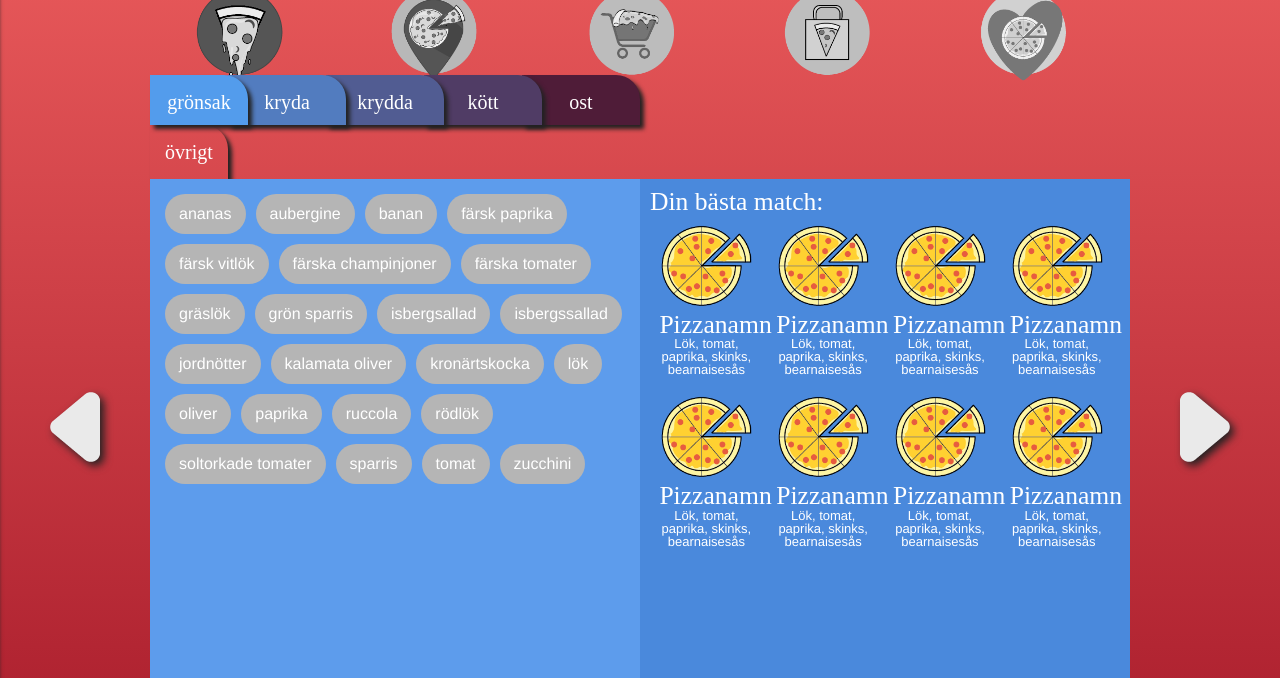
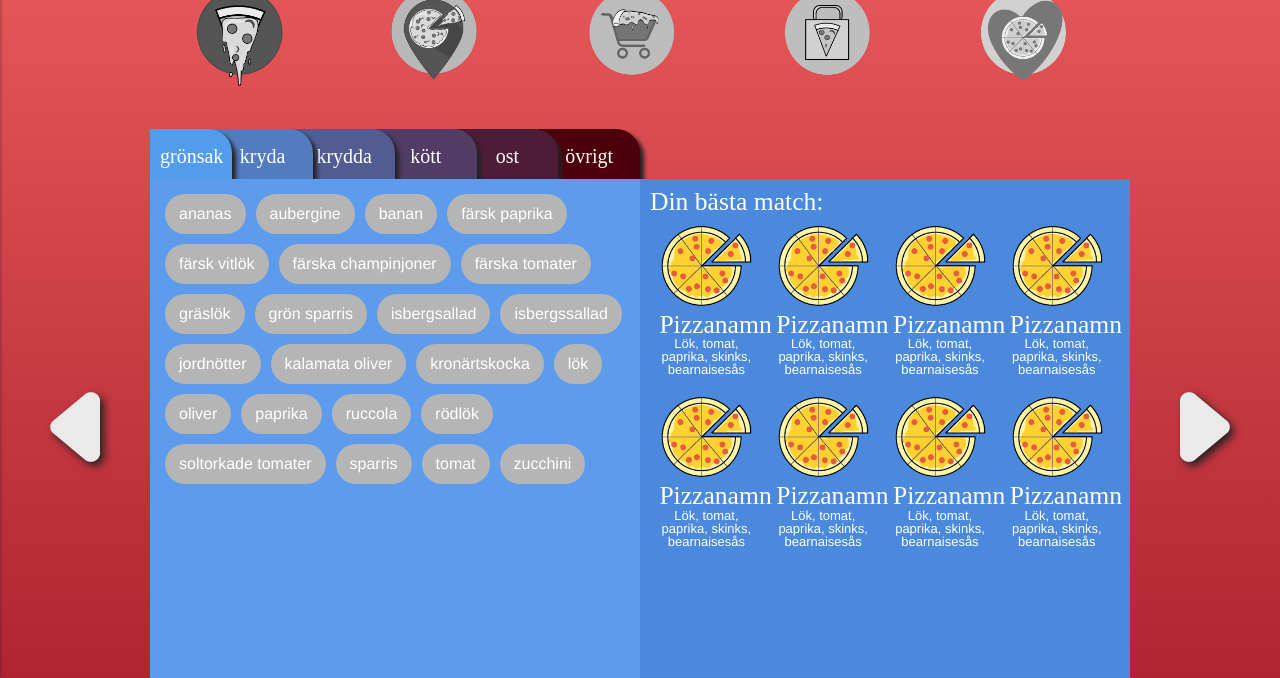
Before and after one commit to TheSwedishScout/pizzajakten, a PHP site: page / in a window 1280 px wide. Shown: the part 116-794 px from the top of the page. Run offline with PHP 8.4, Linux system fonts and the light colour scheme; data comes from the database, SQL or seed files in the repository; a stand-in replaces the project's code that opens the database connection; some libraries are stand-ins or nearby versions.

Commit message:
css fix såser

```diff
--- a/css/main.css
+++ b/css/main.css
@@ -203,7 +203,7 @@ input[type=search] {
 	align-self: end;
 	/*Horizontal list*/
 	display: grid;
-	grid-template-columns: repeat(5, 1fr 20px);
+	grid-template-columns: repeat(6, 1fr 20px);
 	grid-template-rows: 50px;
 	/*justify-items: stretch;*/
 }
@@ -252,6 +252,12 @@ input[type=search] {
 	grid-column: 8 /11;
 	grid-row:1;
 	z-index: 1;
+}
+.tabs li:nth-child(6){
+	background: rgb(78,0,10);
+	grid-column: 10 /13;
+	grid-row:1;
+	z-index: 0;
 }
 .tabs li.active{
 	border-radius: 23px 23px 0 0;
```
